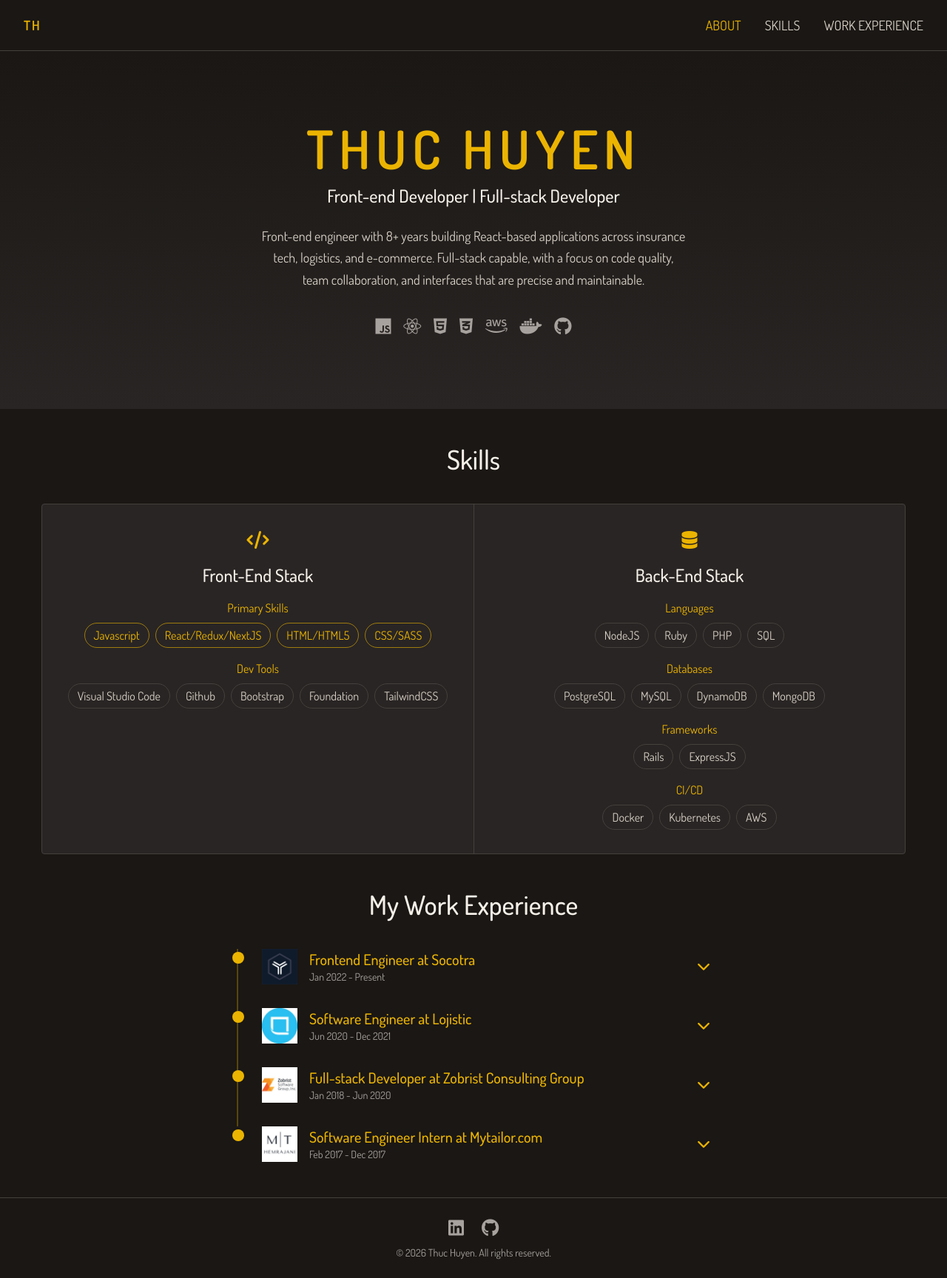
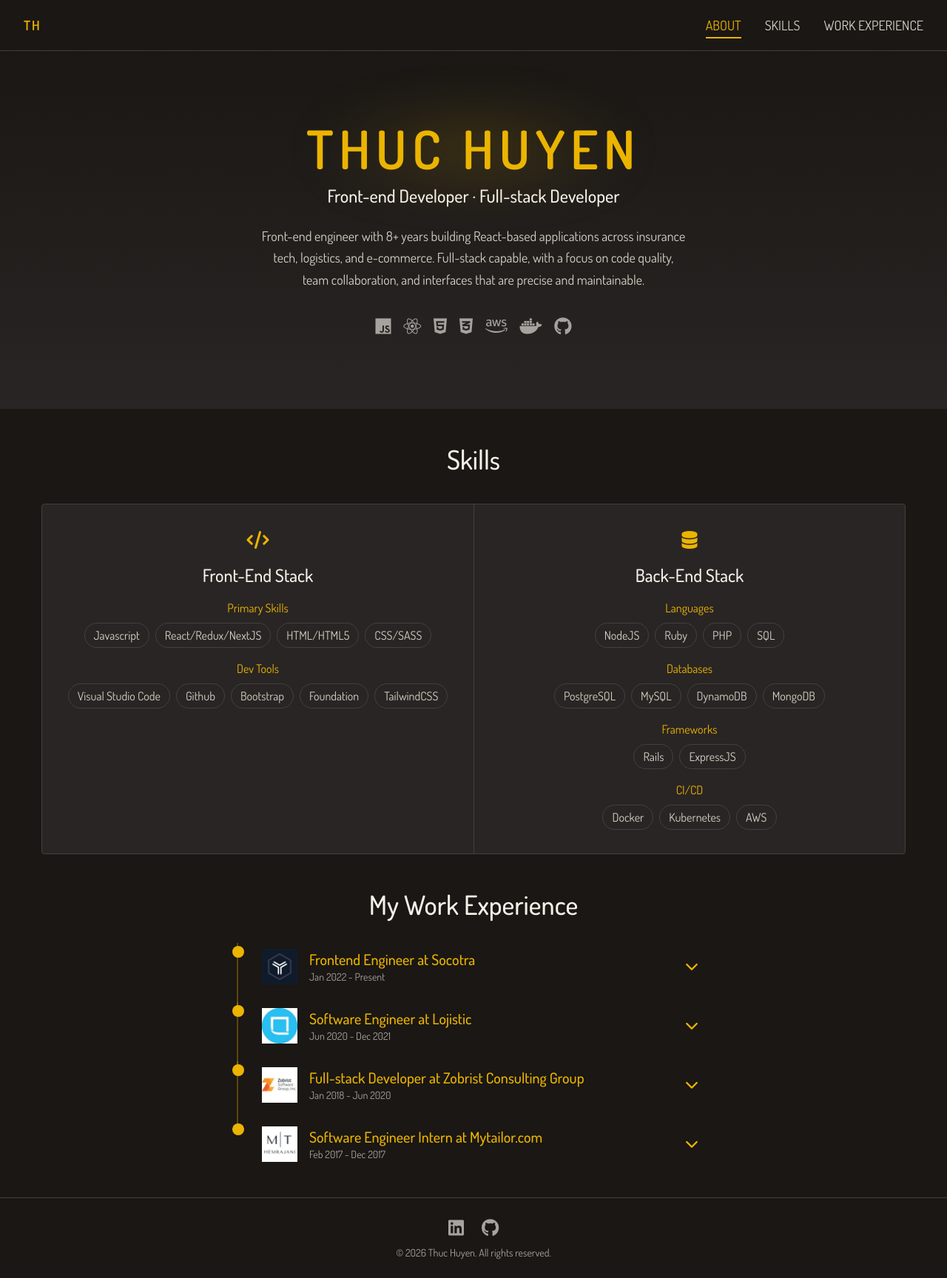
Before and after one commit to thuctonhuyen/th-portfolio, a plain HTML site: page index.html in a window 1280 px wide. Shown: the whole page at 74% size. Drawn offline with nearby package versions, Linux system fonts and the light colour scheme.

Commit message:
chore: make the site less boring

```diff
--- a/index.html
+++ b/index.html
@@ -4,6 +4,9 @@
     <meta charset="UTF-8" />
     <meta http-equiv="X-UA-Compatible" content="IE=edge" />
     <meta name="viewport" content="width=device-width, initial-scale=1.0" />
+    <script>
+      document.documentElement.classList.add("js");
+    </script>
 
     <link rel="preconnect" href="https://fonts.googleapis.com" />
     <link rel="preconnect" href="https://fonts.gstatic.com" crossorigin />
@@ -48,12 +51,32 @@
           scroll-behavior: auto !important;
         }
       }
+      .reveal {
+        transition: opacity 0.5s ease, transform 0.5s ease;
+      }
+      .js .reveal {
+        opacity: 0;
+        transform: translateY(1rem);
+      }
+      .js .reveal.revealed {
+        opacity: 1;
+        transform: none;
+      }
+      .hero-glow {
+        position: absolute;
+        inset: -30% -15%;
+        z-index: 0;
+        background: radial-gradient(
+          closest-side,
+          rgba(235, 180, 1, 0.28),
+          transparent 75%
+        );
+        filter: blur(40px);
+        pointer-events: none;
+      }
       @layer components {
         .pill {
           @apply inline-block rounded-full border border-card-border px-3 py-1 text-base text-muted transition-colors hover:border-primary hover:text-primary;
-        }
-        .pill-primary {
-          @apply border-primary/60 text-primary hover:border-primary;
         }
         .section-title {
           @apply mb-10 text-center text-4xl font-medium text-heading;
@@ -61,13 +84,30 @@
         .field-label {
           @apply mb-2 text-base text-primary;
         }
+        .nav-link {
+          @apply relative transition-colors;
+        }
+        .nav-link::after {
+          content: "";
+          @apply pointer-events-none absolute -bottom-1 left-0 h-0.5 w-full origin-left scale-x-0 bg-primary transition-transform duration-300;
+        }
+        .nav-link:hover::after,
+        .nav-link.is-active::after {
+          @apply scale-x-100;
+        }
       }
     </style>
     <title>Thuc Huyen's Portfolio</title>
   </head>
 
   <body class="relative min-h-screen bg-dark text-muted text-lg">
-    <header class="sticky top-0 right-0 left-0">
+    <div
+      id="scroll-progress"
+      class="fixed top-0 left-0 w-full h-1 bg-primary origin-left z-50"
+      style="transform: scaleX(0)"
+      aria-hidden="true"
+    ></div>
+    <header class="sticky top-0 right-0 left-0 z-40">
       <nav
         class="py-5 bg-dark border-b border-card-border text-lg"
         id="main-navbar"
@@ -146,20 +186,20 @@
           >
           <div class="flex gap-8">
             <a
-              class="transition-colors"
-              :class="active === 'about' ? 'text-primary' : 'text-muted hover:text-primary'"
+              class="nav-link"
+              :class="active === 'about' ? 'text-primary is-active' : 'text-muted hover:text-primary'"
               href="#about"
               >ABOUT</a
             >
             <a
-              class="transition-colors"
-              :class="active === 'skills' ? 'text-primary' : 'text-muted hover:text-primary'"
+              class="nav-link"
+              :class="active === 'skills' ? 'text-primary is-active' : 'text-muted hover:text-primary'"
               href="#skills"
               >SKILLS</a
             >
             <a
-              class="transition-colors"
-              :class="active === 'work-experience' ? 'text-primary' : 'text-muted hover:text-primary'"
+              class="nav-link"
+              :class="active === 'work-experience' ? 'text-primary is-active' : 'text-muted hover:text-primary'"
               href="#work-experience"
               >WORK EXPERIENCE</a
             >
@@ -170,12 +210,15 @@
 
     <main>
       <article class="py-24 px-5 bg-gradient-to-b from-dark to-surface scroll-mt-20" id="about">
-        <div class="flex flex-col items-center text-center max-w-2xl mx-auto">
-          <h1 class="mb-3 text-6xl sm:text-7xl font-semibold tracking-widest text-primary">
-            THUC HUYEN
-          </h1>
+        <div class="reveal flex flex-col items-center text-center max-w-2xl mx-auto">
+          <div class="relative inline-block mb-3">
+            <span class="hero-glow" aria-hidden="true"></span>
+            <h1 class="relative z-10 text-6xl sm:text-7xl font-semibold tracking-widest text-primary">
+              THUC HUYEN
+            </h1>
+          </div>
           <h3 class="mb-6 text-xl sm:text-2xl font-medium text-heading">
-            Front-end Developer | Full-stack Developer
+            Front-end Developer · Full-stack Developer
           </h3>
           <p class="mb-8 max-w-xl leading-relaxed text-muted">
             Front-end engineer with 8+ years building React-based applications
@@ -196,7 +239,8 @@
       </article>
 
       <article class="mt-12 scroll-mt-20" id="skills">
-        <h2 class="section-title">Skills</h2>
+        <h2 class="section-title reveal">Skills</h2>
+        <div class="reveal">
         <div
           class="flex flex-col sm:flex-row sm:mx-10 md:mx-14 bg-surface text-heading rounded border border-card-border"
         >
@@ -209,10 +253,10 @@
               <div class="mt-4">
                 <div class="field-label">Primary Skills</div>
                 <div class="flex flex-wrap justify-center gap-2">
-                  <span class="pill pill-primary">Javascript</span>
-                  <span class="pill pill-primary">React/Redux/NextJS</span>
-                  <span class="pill pill-primary">HTML/HTML5</span>
-                  <span class="pill pill-primary">CSS/SASS</span>
+                  <span class="pill">Javascript</span>
+                  <span class="pill">React/Redux/NextJS</span>
+                  <span class="pill">HTML/HTML5</span>
+                  <span class="pill">CSS/SASS</span>
                 </div>
               </div>
               <div class="mt-4">
@@ -270,22 +314,23 @@
             </div>
           </div>
         </div>
+        </div>
       </article>
 
       <article class="mt-12 scroll-mt-20" id="work-experience">
-        <h2 class="section-title">
+        <h2 class="section-title reveal">
           My Work Experience
         </h2>
         <div class="max-w-2xl mx-auto px-4">
           <div
-            class="relative pl-8 pb-8 border-l-2 border-primary/30"
+            class="reveal relative pl-8 pb-8 border-l-2 border-primary/30"
             x-data="{ open: false }"
           >
             <span
               class="absolute -left-2 top-1 w-4 h-4 rounded-full bg-primary"
             ></span>
             <button
-              class="w-full flex items-center gap-4 text-left"
+              class="group w-full flex items-center gap-4 text-left rounded-lg p-2 -m-2 transition-all duration-300 hover:bg-card-border/20 hover:translate-x-1"
               x-on:click="open = !open"
               :aria-expanded="open"
               aria-controls="exp-socotra"
@@ -293,7 +338,7 @@
               <img
                 src="./assets/socotra.jpeg"
                 alt="Socotra logo"
-                class="w-12 h-12 object-contain shrink-0"
+                class="w-12 h-12 object-contain shrink-0 transition-transform duration-300 group-hover:scale-110"
               />
               <div class="flex-1">
                 <h4 class="text-xl font-medium text-primary">
@@ -343,14 +388,14 @@
           </div>
 
           <div
-            class="relative pl-8 pb-8 border-l-2 border-primary/30"
+            class="reveal relative pl-8 pb-8 border-l-2 border-primary/30"
             x-data="{ open: false }"
           >
             <span
               class="absolute -left-2 top-1 w-4 h-4 rounded-full bg-primary"
             ></span>
             <button
-              class="w-full flex items-center gap-4 text-left"
+              class="group w-full flex items-center gap-4 text-left rounded-lg p-2 -m-2 transition-all duration-300 hover:bg-card-border/20 hover:translate-x-1"
               x-on:click="open = !open"
               :aria-expanded="open"
               aria-controls="exp-lojistic"
@@ -358,7 +403,7 @@
               <img
                 src="./assets/lojistic.jpeg"
                 alt="Lojistic logo"
-                class="w-12 h-12 object-contain shrink-0"
+                class="w-12 h-12 object-contain shrink-0 transition-transform duration-300 group-hover:scale-110"
               />
               <div class="flex-1">
                 <h4 class="text-xl font-medium text-primary">
@@ -409,14 +454,14 @@
           </div>
 
           <div
-            class="relative pl-8 pb-8 border-l-2 border-primary/30"
+            class="reveal relative pl-8 pb-8 border-l-2 border-primary/30"
             x-data="{ open: false }"
           >
             <span
               class="absolute -left-2 top-1 w-4 h-4 rounded-full bg-primary"
             ></span>
             <button
-              class="w-full flex items-center gap-4 text-left"
+              class="group w-full flex items-center gap-4 text-left rounded-lg p-2 -m-2 transition-all duration-300 hover:bg-card-border/20 hover:translate-x-1"
               x-on:click="open = !open"
               :aria-expanded="open"
               aria-controls="exp-zobrist"
@@ -424,7 +469,7 @@
               <img
                 src="./assets/zobrist.jpeg"
                 alt="Zobrist Consulting Group logo"
-                class="w-12 h-12 object-contain shrink-0"
+                class="w-12 h-12 object-contain shrink-0 transition-transform duration-300 group-hover:scale-110"
               />
               <div class="flex-1">
                 <h4 class="text-xl font-medium text-primary">
@@ -477,14 +522,14 @@
           </div>
 
           <div
-            class="relative pl-8 border-l-2 border-transparent"
+            class="reveal relative pl-8 border-l-2 border-transparent"
             x-data="{ open: false }"
           >
             <span
               class="absolute -left-2 top-1 w-4 h-4 rounded-full bg-primary"
             ></span>
             <button
-              class="w-full flex items-center gap-4 text-left"
+              class="group w-full flex items-center gap-4 text-left rounded-lg p-2 -m-2 transition-all duration-300 hover:bg-card-border/20 hover:translate-x-1"
               x-on:click="open = !open"
               :aria-expanded="open"
               aria-controls="exp-mytailor"
@@ -492,7 +537,7 @@
               <img
                 src="./assets/mytailor.jpeg"
                 alt="Mytailor.com logo"
-                class="w-12 h-12 object-contain shrink-0"
+                class="w-12 h-12 object-contain shrink-0 transition-transform duration-300 group-hover:scale-110"
               />
               <div class="flex-1">
                 <h4 class="text-xl font-medium text-primary">
@@ -559,5 +604,34 @@
         rights reserved.
       </p>
     </footer>
+
+    <script>
+      (() => {
+        const els = document.querySelectorAll(".reveal");
+        const obs = new IntersectionObserver(
+          (entries, observer) => {
+            entries.forEach((e) => {
+              if (e.isIntersecting) {
+                e.target.classList.add("revealed");
+                observer.unobserve(e.target);
+              }
+            });
+          },
+          { threshold: 0.12 }
+        );
+        els.forEach((el) => obs.observe(el));
+
+        const bar = document.getElementById("scroll-progress");
+        const updateProgress = () => {
+          const doc = document.documentElement;
+          const max = doc.scrollHeight - doc.clientHeight;
+          const p = max > 0 ? doc.scrollTop / max : 0;
+          bar.style.transform = "scaleX(" + p + ")";
+        };
+        window.addEventListener("scroll", updateProgress, { passive: true });
+        window.addEventListener("resize", updateProgress, { passive: true });
+        updateProgress();
+      })();
+    </script>
   </body>
 </html>
```
